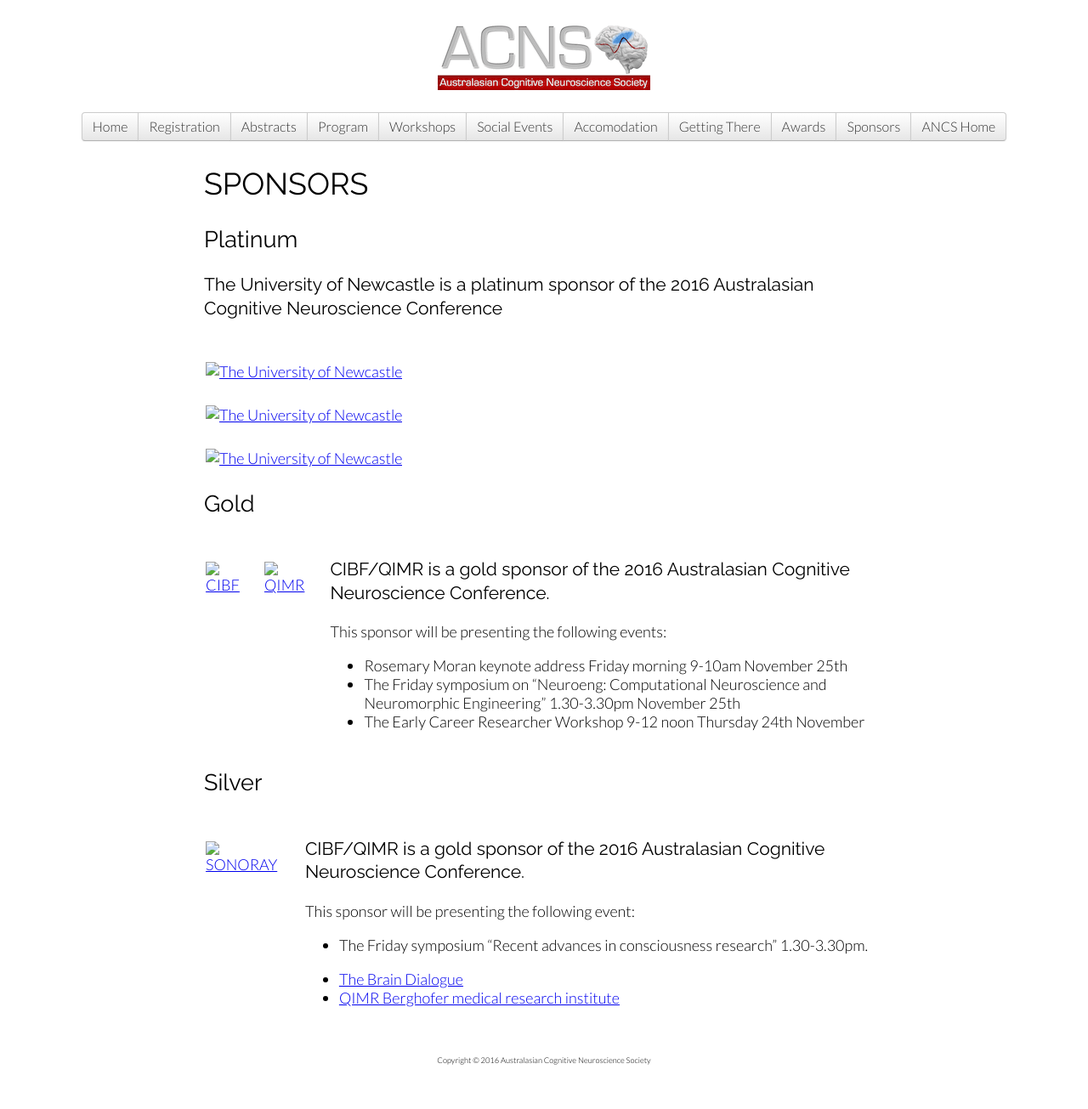
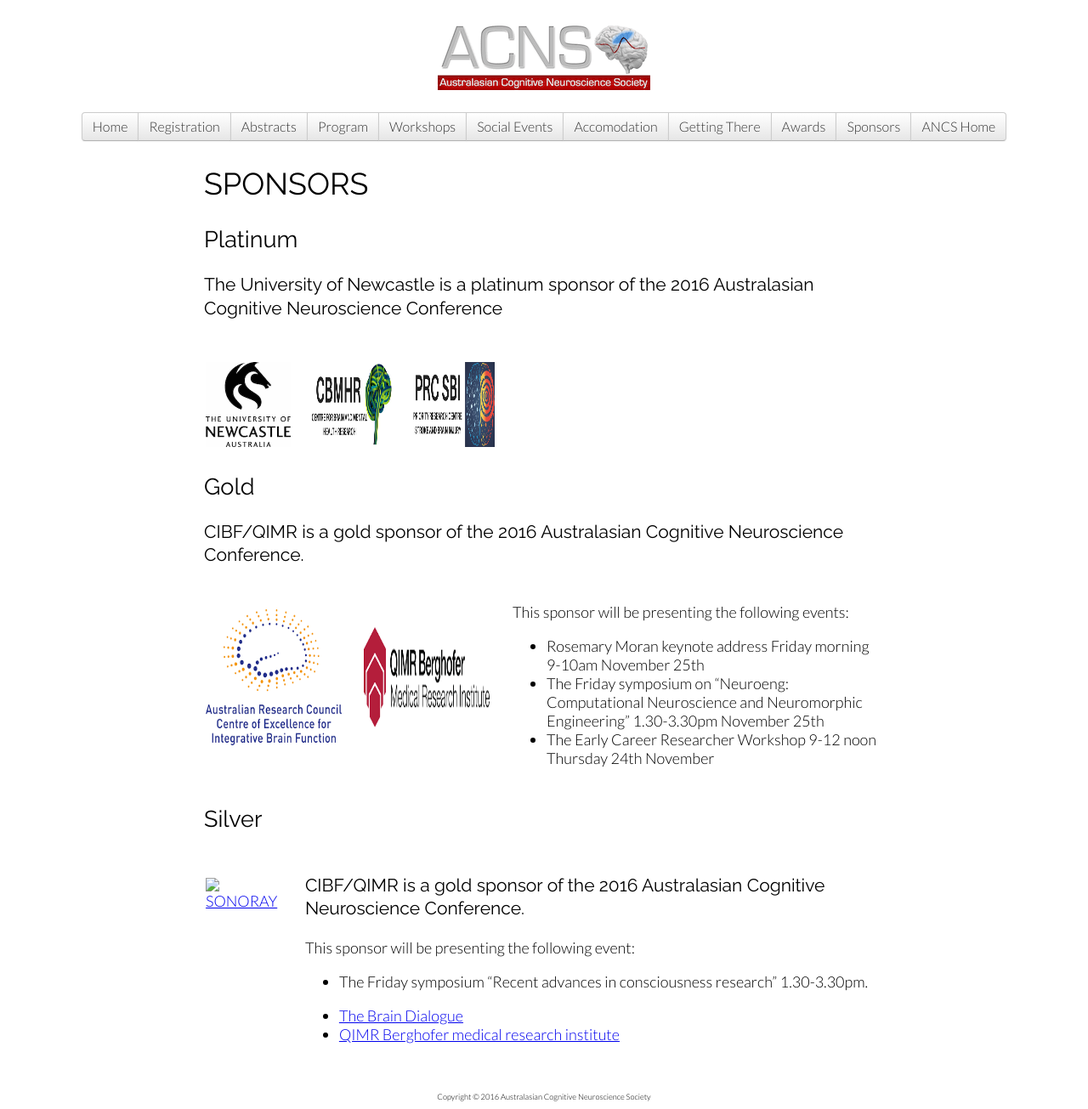
Before and after one commit to acnc/acnc.github.io, a Jekyll site: the page built from sponsors.html, in a window 1280 px wide. Shown: the whole page at 85% size. Built offline with Jekyll 4.4.1, drawn with Linux system fonts in a browser that asks for light colours; before the commit the page ends 1262 px from its top, so only the background shows below that.

Commit message:
formatting fixed, and will continue if this worked.

```diff
--- a/sponsors.html
+++ b/sponsors.html
@@ -14,22 +14,23 @@
     <tr>
         <td class="portrait">
             <a href="http://www.newcastle.edu.au/">
-                <img src="uon-square-200.png" width="100" height="100" alt="The University of Newcastle">
+                <img src="images/uon-square-200.png" width="100" height="100" alt="The University of Newcastle">
             </a>
         </td>
-	</tr>
-	<tr>
+
         <td class="portrait">
             <a href="http://www.newcastle.edu.au/">
-                <img src="Centre for Brain and Mental Health Research (1).png" width="100" height="100" alt="The University of Newcastle">
+                <img src="images/Centre for Brain and Mental Health Research (1).png" width="100" height="100" alt="The University of Newcastle">
             </a>
         </td>
-	</tr>
-	<tr>
         <td class="portrait">
             <a href="http://www.newcastle.edu.au/">
-                <img src="PRCSBI Light.png" width="100" height="100" alt="The University of Newcastle">
+                <img src="images/PRCSBI Light.png" width="100" height="100" alt="The University of Newcastle">
             </a>
+        </td>
+
+
+
         </td>
     </tr>
 </table>
@@ -38,21 +39,22 @@
 <h2><a name="gold">Gold</a></h2>
 
 <table>
+    <h3>
+     	CIBF/QIMR is a gold sponsor of the 2016 Australasian Cognitive Neuroscience Conference.
+    </h3>
     <tr>
         <td class="portrait">
             <a href="http://www.cibf.edu.au/">
-                <img src="CIBF.png" width="160" height="160" alt="CIBF">
+                <img src="images/CIBF.png" width="160" height="160" alt="CIBF">
             </a>
         </td>
         <td class="portrait">
             <a href="http://www.qimrberghofer.edu.au/">
-                <img src="QIMR.png" width="160" height="160" alt="QIMR">
+                <img src="images/QIMR.png" width="160" height="160" alt="QIMR">
             </a>
         </td>
 		<td>
-            <h3>
-             	CIBF/QIMR is a gold sponsor of the 2016 Australasian Cognitive Neuroscience Conference.
-            </h3>
+
 
 		<p>
 			This sponsor will be presenting the following events:
```
